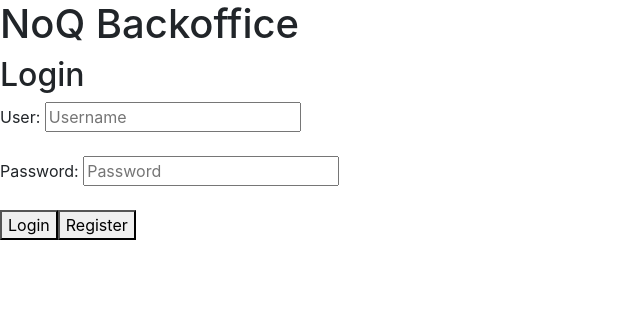
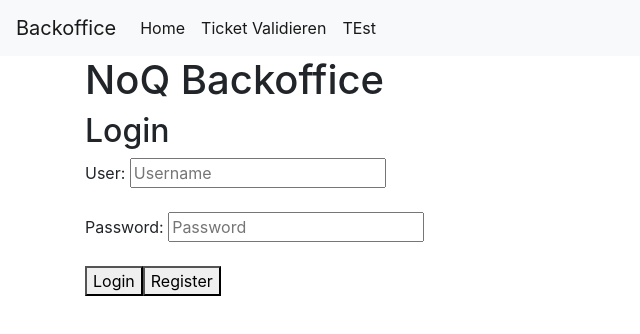
Before and after one commit to SafeMarket-WirVsVirus/frontend-backoffice, a Vue app: page /login in a window 1280 px wide. Shown: the top 334 px of the page, without its empty margins (0-640 px from the left). Built offline with nearby package versions, Linux system fonts and the light colour scheme; what vue-session would draw is missing.

Commit message:
Login and some bootstrap

```diff
--- a/package.json
+++ b/package.json
@@ -17,7 +17,8 @@
     "vue-router": "^3.1.6",
     "axios": "0.19.2",
     "vue-barcode-scanner": "^0.6.0",
-    "vue-qrcode-reader": "^2.1.1"
+    "vue-qrcode-reader": "^2.1.1",
+    "vue-session": "1.0.0"
   },
   "devDependencies": {
     "@vue/cli-plugin-babel": "~4.2.0",
--- a/src/App.vue
+++ b/src/App.vue
@@ -1,12 +1,58 @@
 <template>
+
   <div id="app">
-    <h1>NoQ Backoffice</h1>
-    <router-view/>
+    <nav class="navbar navbar-expand-lg navbar-light bg-light">
+    <a class="navbar-brand" href="/">Backoffice</a>
+    <button class="navbar-toggler" type="button" data-toggle="collapse" data-target="#navbarSupportedContent" aria-controls="navbarSupportedContent" aria-expanded="false" aria-label="Toggle navigation">
+      <span class="navbar-toggler-icon"></span>
+    </button>
+
+    <div class="collapse navbar-collapse" id="navbarSupportedContent">
+      <ul class="navbar-nav mr-auto">
+        <li class="nav-item active">
+          <a class="nav-link" href="/">Home <span class="sr-only">(current)</span></a>
+        </li>
+
+        <li class="nav-item active">
+          <a class="nav-link" href="/check">Ticket Validieren<span class="sr-only">(current)</span></a>
+        </li>
+
+        <li class="nav-item active">
+          <a class="nav-link" :href="loginpath">{{loginname}}</a>
+        </li>
+      </ul>
+
+    </div>
+  </nav>
+  <div class="container">
+      <h1>NoQ Backoffice</h1>
+      <router-view/>
+    </div>
   </div>
 </template>
 
 <script>
+
+
+
 export default {
-  name: 'App'
+  name: 'App',
+  data () {
+    return {
+      loginpath: 'Test',
+      loginname: 'TEst',
+    }
+  },
+  created: function(){
+
+    // console.log(this.isLogedIn);
+    // if(!this.isLogedIn){
+    //   this.loginpath = "/logout";
+    //   this.loginname = "Logout";
+    // }else{
+    //   this.loginpath = '/login';
+    //   this.loginname = "Login";
+    // }
+  }
 }
 </script>
--- a/src/main.js
+++ b/src/main.js
@@ -11,12 +11,22 @@
 Vue.use(BootstrapVue)
 Vue.use(IconsPlugin)
 import './assets/styles/main.scss'
-
+var options = {
+  persist: true
+}
+Vue.use(VueSession, options)
 
 new Vue({
   render: h => h(App),
-  router
+  router,
+  methods: {
+
+    // isLogedIn: function(){return this.$session.exists()}
+
+  }
 }).$mount('#app')
+
+
 
 /*
 new Vue({
@@ -25,9 +35,3 @@
   components: { App },
   template: '<App/>'
 }) */
-
-
-var options = {
-  persist: true
-}
-Vue.use(VueSession, options)
--- a/src/pages/Home.vue
+++ b/src/pages/Home.vue
@@ -1,7 +1,7 @@
 <template>
   <div>
     <p>This is the home page</p>
-    <button type="button" v-on:click="logout()">Logout</button/>
+    <button type="button" v-on:click="logout()">Logout</button>
 
   </div>
 </template>
@@ -14,14 +14,11 @@
       msg: 'Welcome to Your Vue.js App'
     }
   },
-  beforeCreate: function () {
-    if (!this.$session.exists()) {
-      this.$router.push('/login')
-    }
-  },
   methods: {
     logout(){
-      console.log(this.$session.getAll())
+      console.log(this)
+      // this.loginpath = "/login";
+      // this.loginname = "login";
       this.$session.destroy()
       this.$router.push('/login')
     }
--- a/src/pages/Login.vue
+++ b/src/pages/Login.vue
@@ -3,14 +3,14 @@
     <h2>Login</h2>
     User: <input type="user" v-model="input.user" placeholder="Username"/> <br/> <br/>
     Password: <input type="password" v-model="input.password" placeholder="Password"/> <br/> <br/>
-    <button type="button" v-on:click="check_login()">Login</button/>
-    <button type="button" v-on:click="register()">Register</button/>
+    <button type="button" v-on:click="check_login()">Login</button>
+    <button type="button" v-on:click="register()">Register</button>
   </div>
 </template>
 
 <script>
 import router from "../router"
-import axios from "axios"
+// import axios from "axios"
 
 let account = {
   user: "test",
@@ -42,8 +42,8 @@
     },
     login() {
 
-      let user = "[account.user]"
-      let password = "[account.password]"
+      // let user = "[account.user]"
+      // let password = "[account.password]"
 
 
         // axios.post("/api/login", data)
@@ -52,6 +52,8 @@
             this.$session.start()
             this.$session.set('token', 'TestToken')
             this.$session.set('userid', 'TestId')
+            this.loginpath = "/logout";
+            this.loginname = "Logout";
             console.log(this.$session.getAll());
             console.log("Logged in")
             router.push("/")
```
Also changed, not shown: 1 other file (tests, documents, lock files or other folders).
